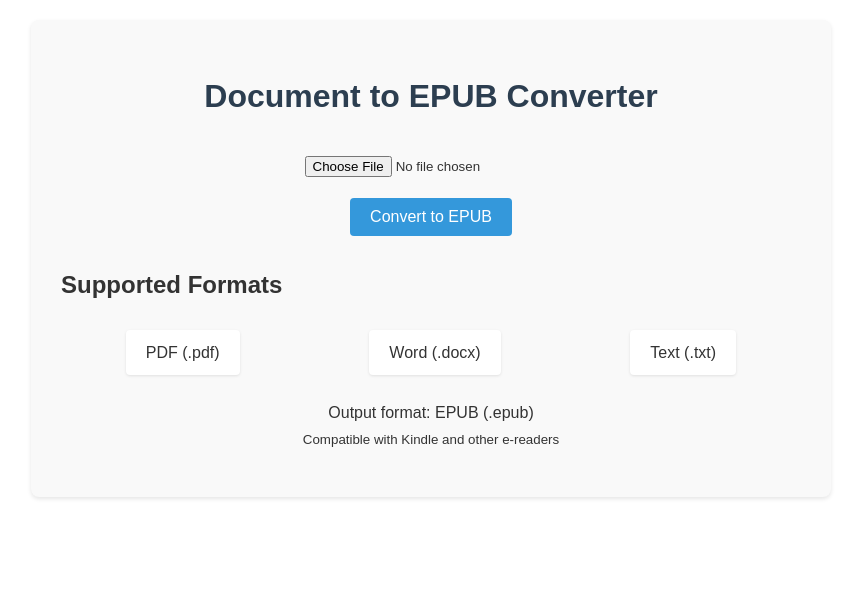
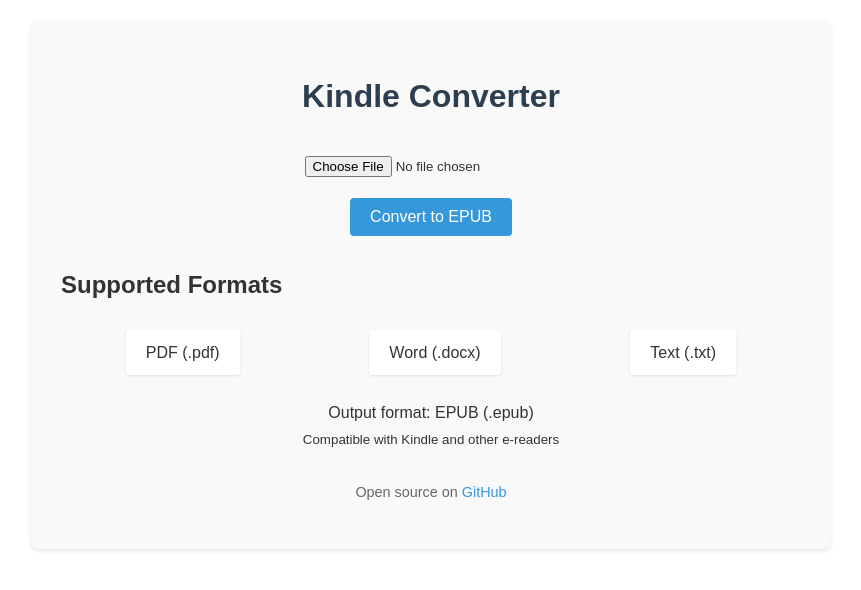
Before and after one commit to jamesnq/docs-to-epub, a Flask app: page / in a window 1280 px wide. Shown: the top 590 px of the page, without its empty margins (209-1070 px from the left). Run offline with Flask 3, Linux system fonts and the light colour scheme.

Commit message:
docs: update website title, repository links, and improve documentation

```diff
--- a/templates/upload.html
+++ b/templates/upload.html
@@ -3,7 +3,8 @@
 <head>
     <meta charset="UTF-8">
     <meta name="viewport" content="width=device-width, initial-scale=1.0">
-    <title>Document to EPUB Converter</title>
+    <meta name="description" content="Free online converter for PDF, DOCX, and TXT files to EPUB format. Perfect for Kindle and other e-readers.">
+    <title>Kindle Converter - Convert Documents to EPUB</title>
     <style>
         body {
             font-family: Arial, sans-serif;
@@ -69,11 +70,24 @@
             border-radius: 4px;
             box-shadow: 0 1px 3px rgba(0,0,0,0.1);
         }
+        .footer {
+            margin-top: 30px;
+            text-align: center;
+            font-size: 0.9em;
+            color: #666;
+        }
+        .footer a {
+            color: #3498db;
+            text-decoration: none;
+        }
+        .footer a:hover {
+            text-decoration: underline;
+        }
     </style>
 </head>
 <body>
     <div class="container">
-        <h1>Document to EPUB Converter</h1>
+        <h1>Kindle Converter</h1>
 
         {% with messages = get_flashed_messages() %}
             {% if messages %}
@@ -102,6 +116,12 @@
                 <small>Compatible with Kindle and other e-readers</small>
             </p>
         </div>
+
+        <div class="footer">
+            <p>
+                Open source on <a href="https://github.com/jamesnq/docs-to-epub" target="_blank" rel="noopener">GitHub</a>
+            </p>
+        </div>
     </div>
 </body>
 </html>
```
Also changed, not shown: requirements.txt (+7 -3 lines), README.md.
